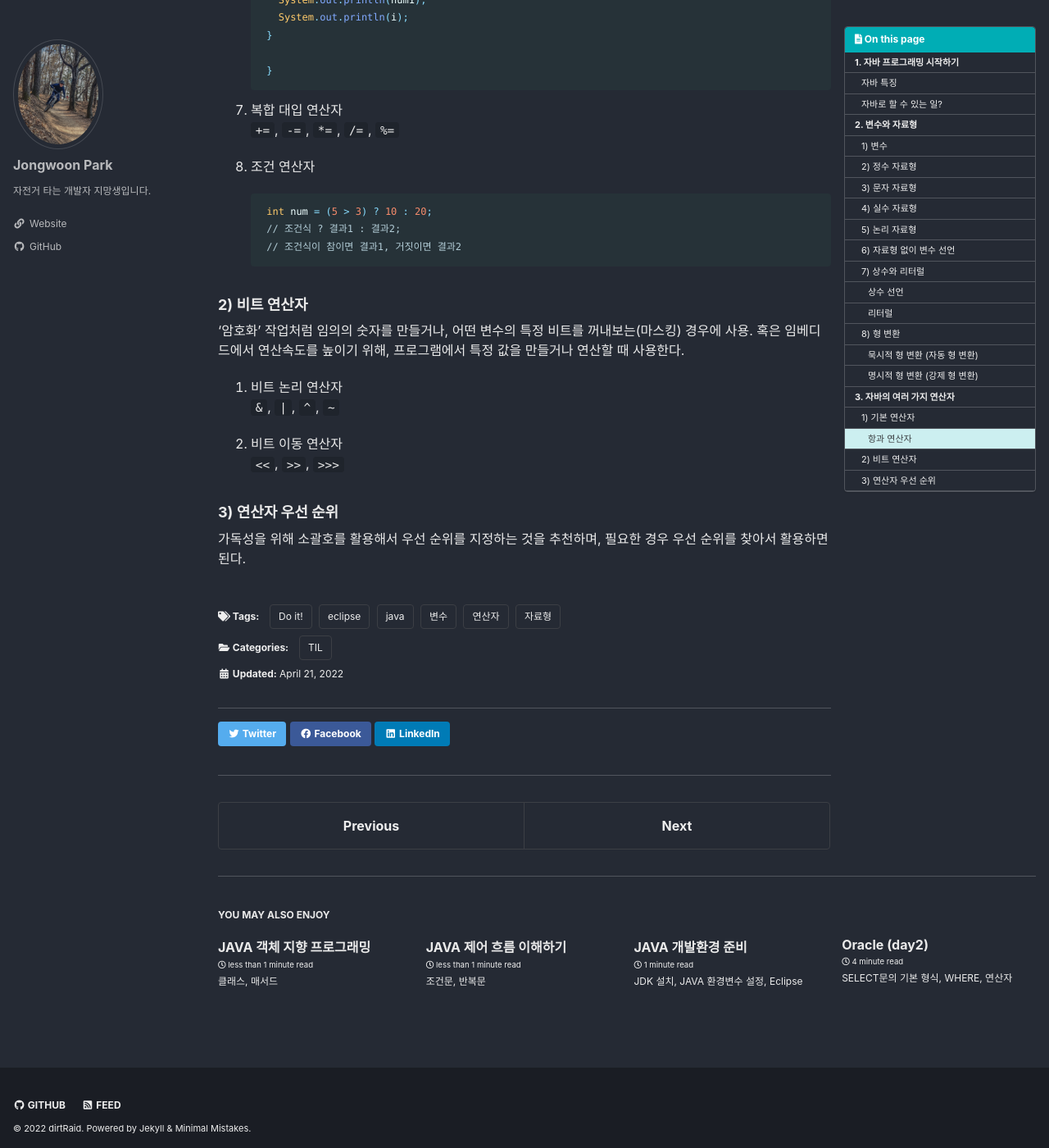
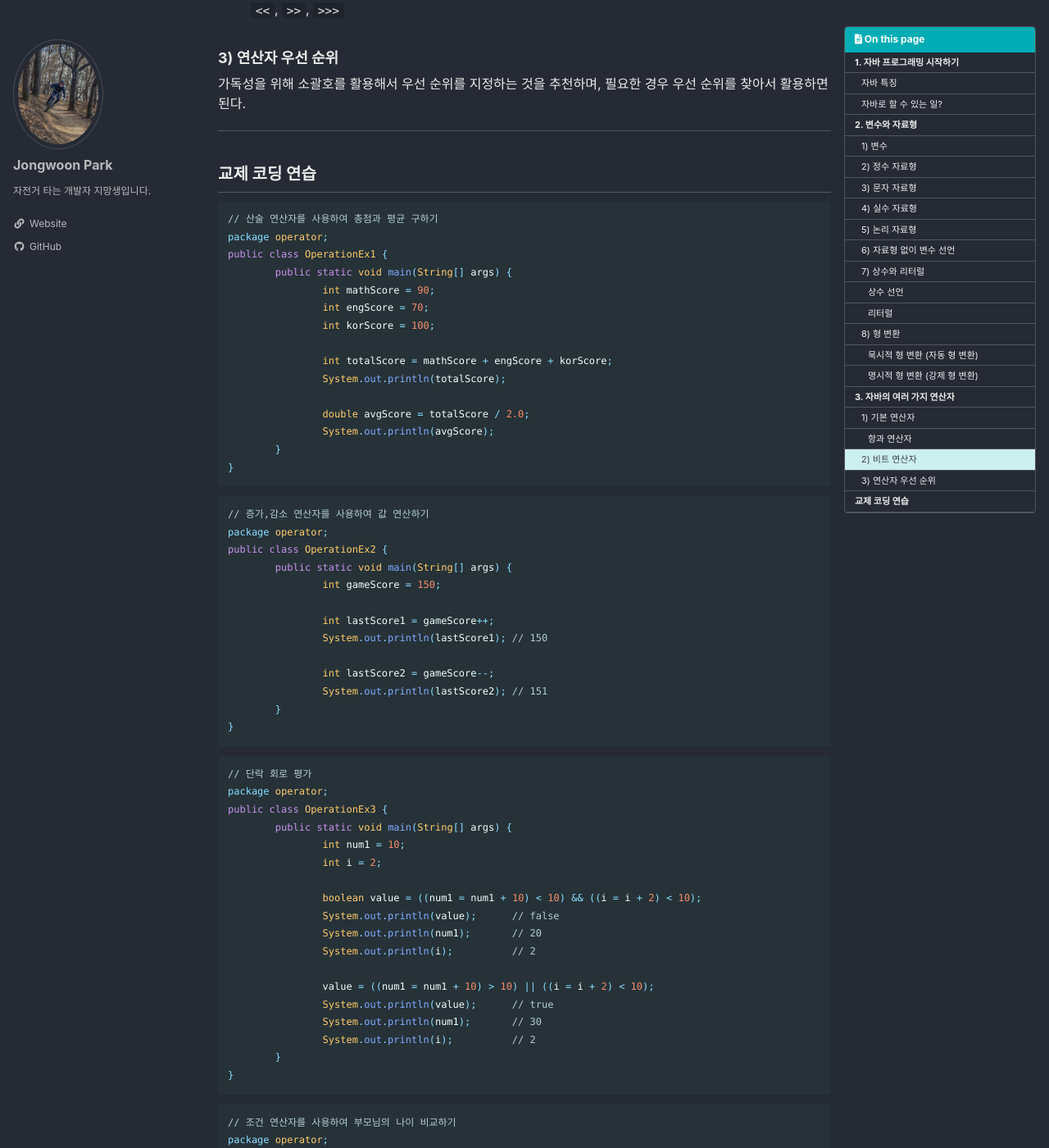
Before and after one commit to nortiz1349/dirtRaid, a Jekyll site: the page built from _posts/2022-04-21-til-java-day1.md, in a window 1280 px wide and 1400 px high, scrolled down 4295 px. Shown: the whole window at 82% size. Built offline with Jekyll 4.4.1, drawn with Linux system fonts in a browser that asks for light colours; cached includes are drawn as plain includes; some web fonts are replaced; some of the changed text lies outside the part shown.

Commit message:
교제 코딩 연습

````diff
--- a/_posts/2022-04-21-til-java-day1.md
+++ b/_posts/2022-04-21-til-java-day1.md
@@ -171,36 +171,10 @@ date: 2022-04-21
 `>`, `<`, `>=`, `<=`, `==`, `!=`
 
 6. 논리 연산자
-  `&&` : 둘다 참이면 참, 아니면 모두 거짓
-  `||` : 둘 중 하나만 참이면 참, 둘 다 거짓이면 거짓
-  `!` : 참이면 거짓으로, 거짓이면 참으로
+  `&&` : `논리 곱` : 둘다 참이면 참, 아니면 모두 거짓
+  `||` : `논리 합` : 둘 중 하나만 참이면 참, 둘 다 거짓이면 거짓
+  `!` : `부정` : 참이면 거짓으로, 거짓이면 참으로
 
-    ```java
-    // 단락 회로 평가
-    package operator;
-
-    public class OperationEx3 {
-
-    public static void main(String[] args) {
-
-      int num1 = 10;
-      int i = 2;
-
-      boolean value = ((num1 = num1 + 10 ) < 10) && ( ( i = i + 2 ) < 10);
-      // && 앞의 결과 값이 거짓이므로 뒤의 문장은 실행되지 않음
-      System.out.println(value);
-      System.out.println(num1);
-      System.out.println(i);
-
-      value = ((num1 = num1 + 10 ) > 10) || ( ( i = i + 2 ) < 10);
-      // || 앞의 결과 값이 참이므로 뒤의 문장은 실행되지 않음
-      System.out.println(value);
-      System.out.println(num1);
-      System.out.println(i);
-    }
-
-    }
-    ```
 
 7. 복합 대입 연산자
 `+=`, `-=`, `*=`, `/=`, `%=`
@@ -226,3 +200,132 @@ date: 2022-04-21
 ### 3) 연산자 우선 순위
 
 가독성을 위해 소괄호를 활용해서 우선 순위를 지정하는 것을 추천하며, 필요한 경우 우선 순위를 찾아서 활용하면 된다.
+
+---
+
+## 교제 코딩 연습
+
+```java
+// 산술 연산자를 사용하여 총점과 평균 구하기
+package operator;
+public class OperationEx1 {
+	public static void main(String[] args) {
+		int mathScore = 90;
+		int engScore = 70;
+		int korScore = 100;
+
+		int totalScore = mathScore + engScore + korScore;
+		System.out.println(totalScore);
+
+		double avgScore = totalScore / 2.0;
+		System.out.println(avgScore);
+	}
+}
+```
+```java
+// 증가,감소 연산자를 사용하여 값 연산하기
+package operator;
+public class OperationEx2 {
+	public static void main(String[] args) {
+		int gameScore = 150;
+
+		int lastScore1 = gameScore++;
+		System.out.println(lastScore1);	// 150
+
+		int lastScore2 = gameScore--;
+		System.out.println(lastScore2);	// 151
+	}
+}
+```
+
+```java
+// 단락 회로 평가
+package operator;
+public class OperationEx3 {
+	public static void main(String[] args) {
+		int num1 = 10;
+		int i = 2;
+
+		boolean value = ((num1 = num1 + 10) < 10) && ((i = i + 2) < 10);
+		System.out.println(value);	// false
+		System.out.println(num1);	// 20
+		System.out.println(i);		// 2
+
+		value = ((num1 = num1 + 10) > 10) || ((i = i + 2) < 10);
+		System.out.println(value);	// true
+		System.out.println(num1);	// 30
+		System.out.println(i);		// 2
+	}
+}
+```
+
+```java
+// 조건 연산자를 사용하여 부모님의 나이 비교하기
+package operator;
+public class OperationEx4 {
+	public static void main(String[] args) {
+		int fatherAge = 45;
+		int motherAge = 47;
+
+		char ch;
+		ch = (fatherAge > motherAge) ? 'T' : 'F';
+
+		System.out.println(ch);
+
+		// num이 짝수면 true, 홀수면 false
+		int num = 10;
+		boolean isEven;
+		isEven =  (num % 2) == 0 ? true : false;
+		System.out.println(isEven);
+	}
+}
+```
+
+```java
+// p.88 연습문제
+package chapter3;
+public class OperationEx1 {
+	public static void main(String[] args) {
+		int myAge = 23;
+		int teacherAge = 38;
+
+		boolean value = (myAge > 25);
+		System.out.println(value);	// false
+
+		System.out.println(myAge <= 25);	// true
+		System.out.println(myAge == teacherAge); // false
+
+		char ch;
+		ch = (myAge > teacherAge) ? 'T' : 'F';
+		System.out.println(ch);	// F
+
+		// q2, 3
+		int num;
+		num = -5 + 3 * 10 / 2;
+		System.out.println(num); 	// 10
+		System.out.println(num++); 	// 10
+		System.out.println(num); 	// 11
+		System.out.println(--num); 	// 10
+
+		// q4
+		int num1 = 10;
+		int num2 = 20;
+		boolean result;
+
+		result = ((num1 > 10) && (num2 > 10));
+		System.out.println(result); // false
+		result = ((num1 > 10) || (num2 > 10));
+		System.out.println(result); // true
+
+		// q7
+		int result2 = (num >= 10) ? num2 + 10 : num2 -10;
+		System.out.println(result2); // 30
+
+		// q6
+		num = 8;
+		System.out.println(num += 10);	// 18
+		System.out.println(num -= 10);	// 8
+		System.out.println(num >>= 10); // 0
+		}
+}
+```
````
